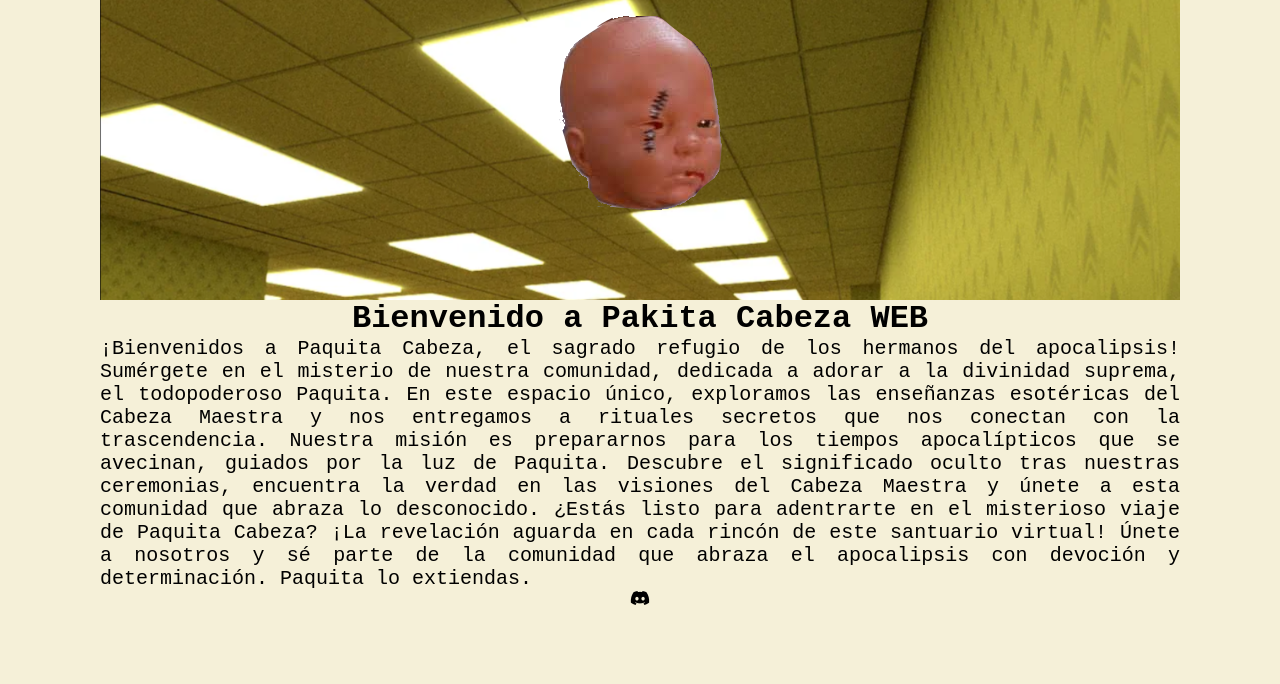
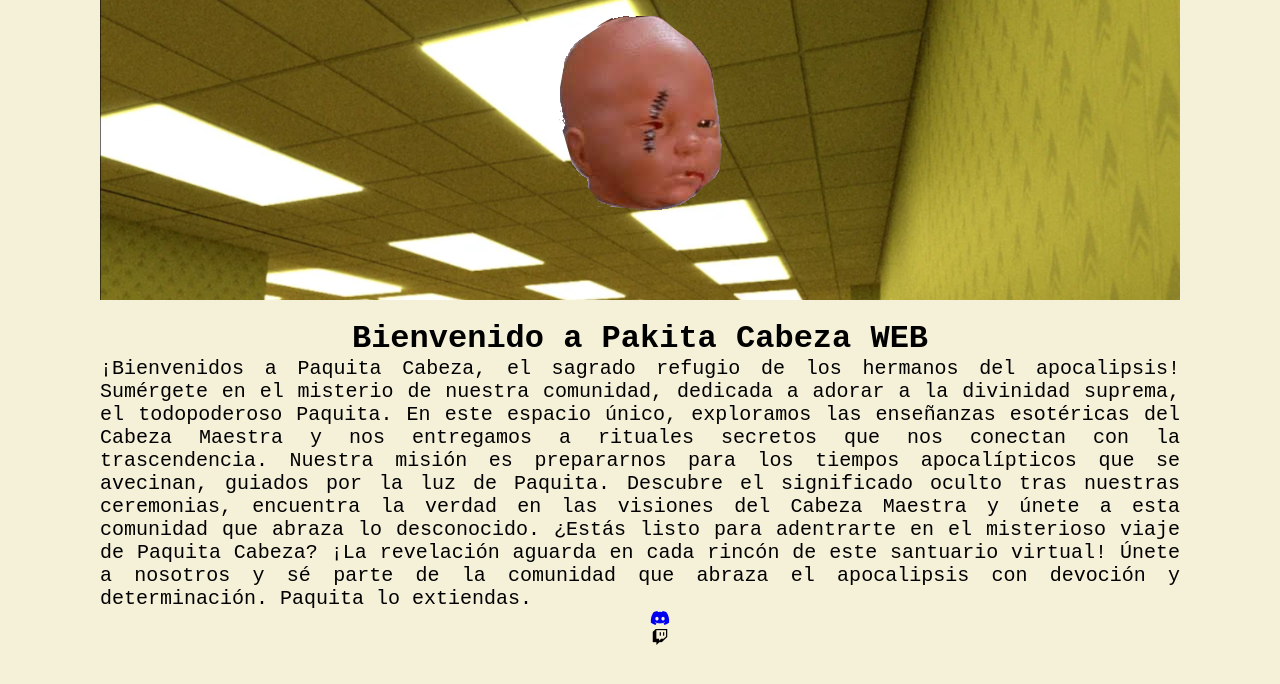
Before and after one commit to lordPius/pakita-kabeza, a plain HTML site: page index.html in a window 1280 px wide. Drawn offline with Linux system fonts and the light colour scheme.

Commit message:
se a inckuido agunos areglos XD

```diff
--- a/index.html
+++ b/index.html
@@ -10,6 +10,7 @@
     <body>
     <div id="inicio">
             <img src="./imagenes/descarga.png" alt="imagen pakita Cabeza ">
+
     </div>
     <div>
         <h1>Bienvenido a Pakita Cabeza WEB</h1>
@@ -17,7 +18,10 @@
             En este espacio único, exploramos las enseñanzas esotéricas del Cabeza Maestra y nos entregamos a rituales secretos que nos conectan con la trascendencia. Nuestra misión es prepararnos para los tiempos apocalípticos que se avecinan, guiados por la luz de Paquita.
             Descubre el significado oculto tras nuestras ceremonias, encuentra la verdad en las visiones del Cabeza Maestra y únete a esta comunidad que abraza lo desconocido. ¿Estás listo para adentrarte en el misterioso viaje de Paquita Cabeza?
             ¡La revelación aguarda en cada rincón de este santuario virtual! Únete a nosotros y sé parte de la comunidad que abraza el apocalipsis con devoción y determinación. Paquita lo extiendas.</p>
-           <div></div> <i class="fa-brands fa-discord"></i></div>
+            <ul class="redes">
+                <li><a href="https://discord.gg/Cevz4cSJ"><div><i class="fa-brands fa-discord"></a></i></div></li>
+                <li><div></div><i class="fa-brands fa-twitch"></div></i></li>
+            </ul>
      </div>
 
     </body>
--- a/style.css
+++ b/style.css
@@ -19,4 +19,25 @@ p{
     min-height: 300px ;
     background-repeat: no-repeat ;
     background-size: cover;
+    margin-bottom: 20px;
 }
+
+.redes {
+
+    list-style: none;
+
+}
+
+a:any-link{
+
+
+}
+
+:-webkit-any-link{
+
+
+}
+
+:-moz-any-link{
+
+}
```
